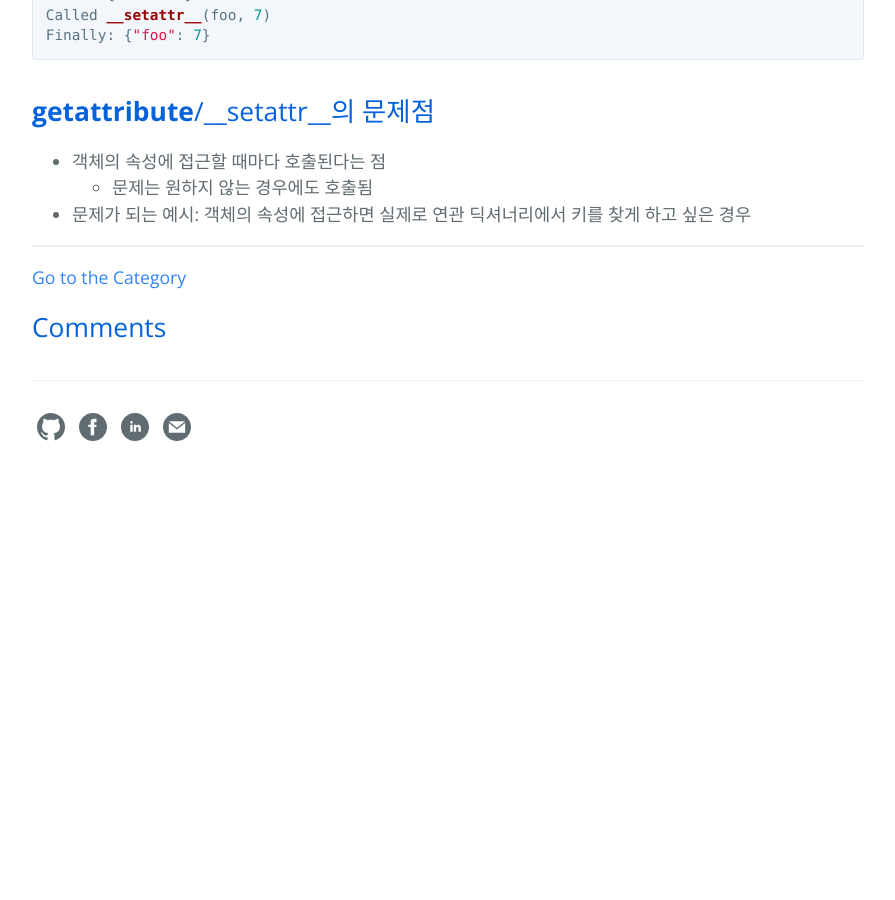
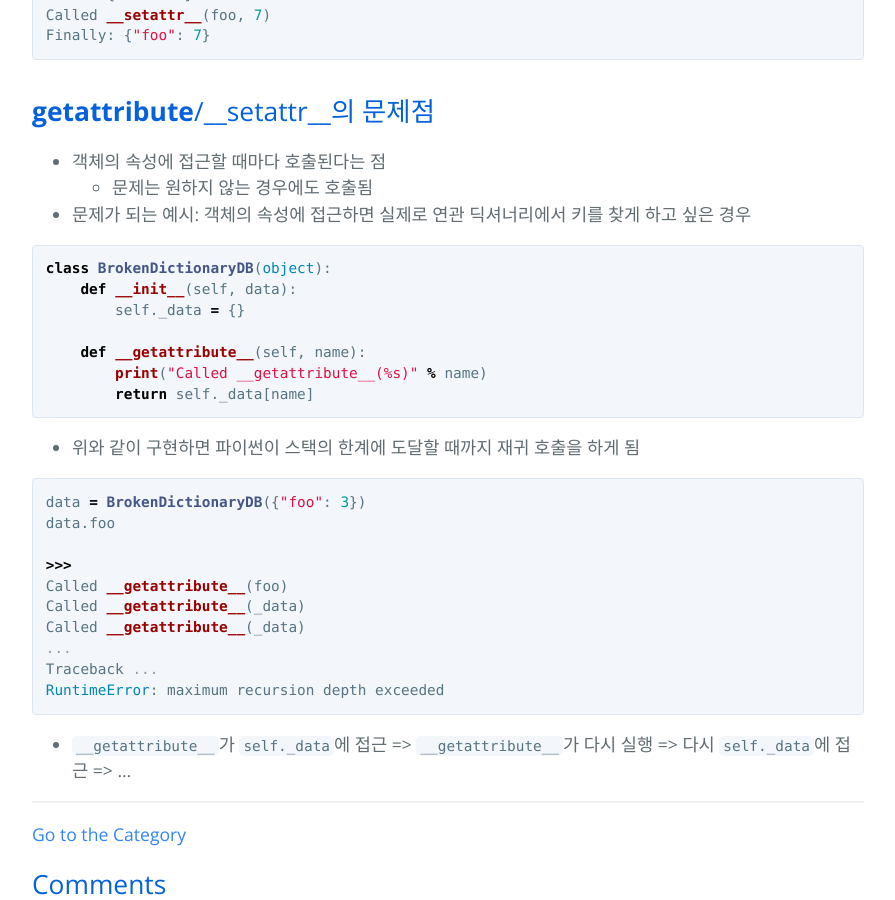
Before and after one commit to hcnoh/hcnoh.github.io, a Jekyll site: the page built from _posts/2018-10-17-effective-python-way32.md, in a window 1280 px wide and 900 px high, scrolled down 4828 px. Shown: the whole window, without its empty margins (192-1087 px from the left). Built offline with Jekyll 4.4.1, drawn with Linux system fonts in a browser that asks for light colours; comment, search, counter and statistics services are not loaded; before the commit the page ends 5323 px from its top, so only the background shows below that.

Commit message:
Update 2018-10-17-effective-python-way32.md

````diff
--- a/_posts/2018-10-17-effective-python-way32.md
+++ b/_posts/2018-10-17-effective-python-way32.md
@@ -207,3 +207,30 @@ Finally: {"foo": 7}
 - 객체의 속성에 접근할 때마다 호출된다는 점
     - 문제는 원하지 않는 경우에도 호출됨
 - 문제가 되는 예시: 객체의 속성에 접근하면 실제로 연관 딕셔너리에서 키를 찾게 하고 싶은 경우
+
+```python
+class BrokenDictionaryDB(object):
+    def __init__(self, data):
+        self._data = {}
+
+    def __getattribute__(self, name):
+        print("Called __getattribute__(%s)" % name)
+        return self._data[name]
+```
+
+- 위와 같이 구현하면 파이썬이 스택의 한계에 도달할 때까지 재귀 호출을 하게 됨
+
+```python
+data = BrokenDictionaryDB({"foo": 3})
+data.foo
+
+>>>
+Called __getattribute__(foo)
+Called __getattribute__(_data)
+Called __getattribute__(_data)
+...
+Traceback ...
+RuntimeError: maximum recursion depth exceeded
+```
+
+- `__getattribute__`가 `self._data`에 접근 => `__getattribute__`가 다시 실행 => 다시 `self._data`에 접근 => ...
````
